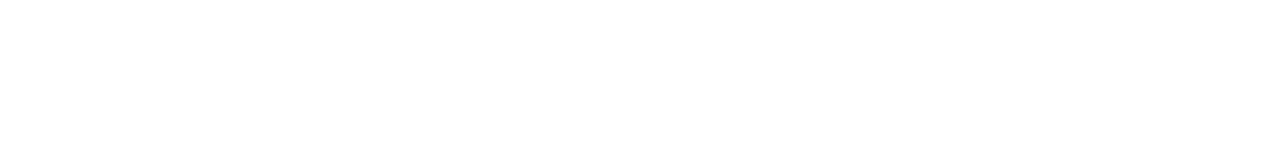
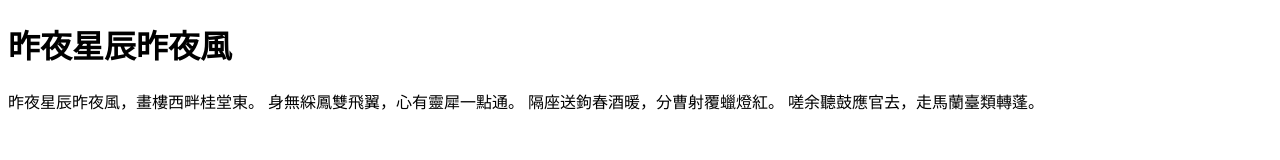
Before and after one commit to weiiiiiiiiiiii/weiiiiiiiiiiii.github.com, a plain HTML site: page 0326/0326-05.html in a window 1280 px wide. Drawn offline with Linux system fonts and the light colour scheme.

Commit message:
嗨嗨嗨

```diff
--- a/0319/css/0326-02.css
+++ b/0319/css/0326-02.css
@@ -0,0 +1,6 @@
+@charset "utf-8";
+body h1 {
+    font-family: "標楷體";
+    font-weight: 700;
+    font-size: xx-large;
+}
--- a/0319/css/0326-03.css
+++ b/0319/css/0326-03.css
@@ -0,0 +1,6 @@
+@charset "utf-8";
+body h2 {
+    font-family: "標楷體";
+    font-weight: 200;
+    font-size: medium;
+}
--- a/0319/css/0326.css
+++ b/0319/css/0326.css
@@ -0,0 +1,4 @@
+@charset "utf-8";
+body {
+    background-color: #526ACA;
+}
--- a/0326/0326-05.html
+++ b/0326/0326-05.html
@@ -3,8 +3,18 @@
 <head>
 <meta charset="utf-8">
 <title>無標題文件</title>
+<link href="../0319/css/0326-02.css" rel="stylesheet" type="text/css">
+<link href="../0319/css/0326-03.css" rel="stylesheet" type="text/css">
 </head>
 
 <body>
+
+	<h1>昨夜星辰昨夜風 </h1>
+<h2>昨夜星辰昨夜風，畫樓西畔桂堂東。
+身無綵鳳雙飛翼，心有靈犀一點通。
+隔座送鉤春酒暖，分曹射覆蠟燈紅。
+嗟余聽鼓應官去，走馬蘭臺類轉蓬。</h2>
+
+</h1>
 </body>
 </html>
```
Also changed, not shown: 0326/0326-01.html (+7 -1 lines), 0326/0326-02.html (+3 -2 lines), 0326/0326-03.html (+2 -0 lines), 0326/0326-04.html (+2 -0 lines), 0326/index.html (+5 -0 lines), index.html (+1 -0 lines).
